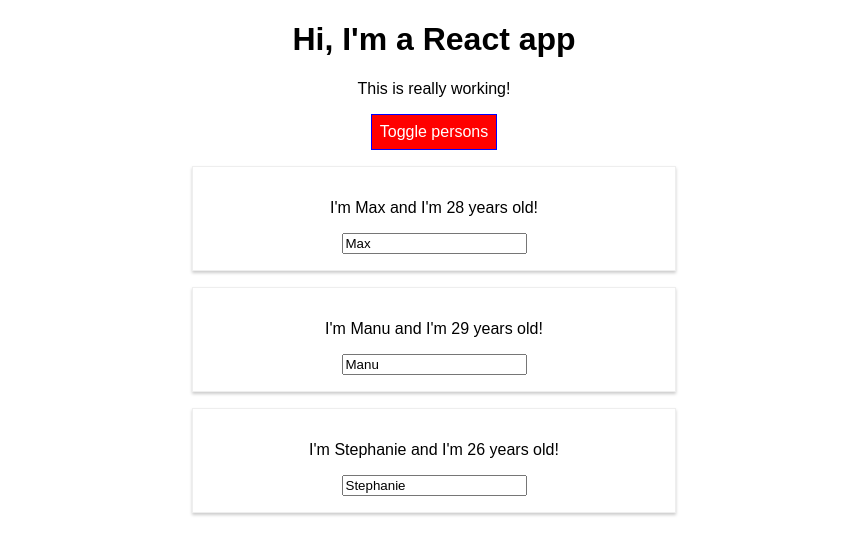
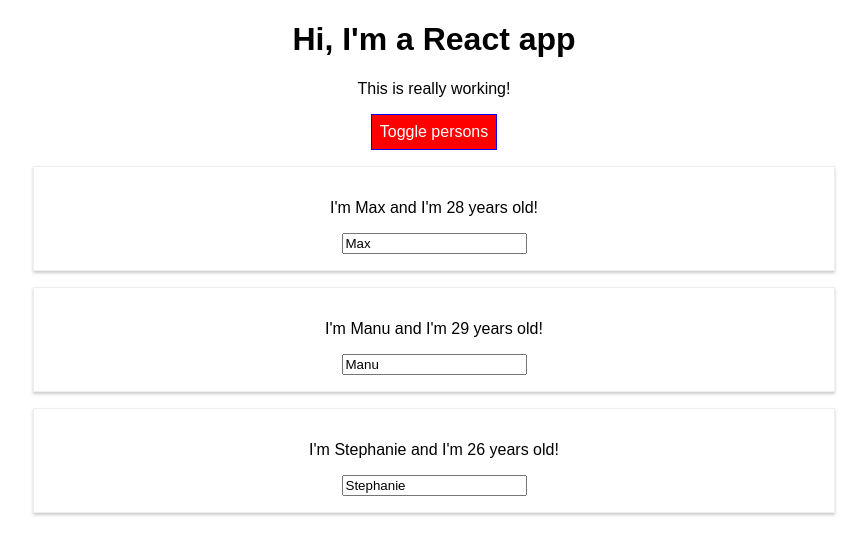
Before and after one commit to Flackus/react-complete-guide, a React (Create React App) app: page / in a window 1280 px wide. Both pictures are taken after a click on the button "Toggle persons". Shown: the top 554 px of the page, without its empty margins (206-1073 px from the left). Built offline with nearby package versions, Linux system fonts and the light colour scheme; the HTML template or start-up script is replaced by a standard one.

Commit message:
72. Styled Components & Dynamic Styles

```diff
--- a/src/App.js
+++ b/src/App.js
@@ -1,7 +1,22 @@
 import React, { Component } from 'react';
-import Radium, { StyleRoot } from 'radium';
+import styled from 'styled-components';
+
+import Person from './Person/Person';
+
 import './App.css';
-import Person from './Person/Person';
+
+const StyledButton = styled.button`
+    background-color: ${props => props.alt ? 'red' : 'green'};
+    color: white;
+    font: inherit;
+    border: 1px solid blue;
+    padding: 8px;
+
+    &:hover {
+        background-color: ${props => props.alt ? 'salmon' : 'lightgreen'};
+        color: black;
+    }
+`;
 
 class App extends Component {
     state = {
@@ -22,8 +37,7 @@
                 age: 26
             }
         ],
-        showPersons: false,
-        userInput: ''
+        showPersons: false
     }
 
     deletePersonHandler = (personIndex) => {
@@ -52,26 +66,9 @@
     }
 
     render() {
-        const style = {
-            backgroundColor: 'green',
-            color: 'white',
-            font: 'inherit',
-            border: '1px solid blue',
-            padding: '8px',
-            ':hover': {
-                backgroundColor: 'lightgreen',
-                color: 'black'
-            }
-        };
-
         let persons = null;
 
         if (this.state.showPersons) {
-            style.backgroundColor = 'red';
-            style[':hover'] = {
-                backgroundColor: 'salmon',
-                color: 'black'
-            };
             persons = (
                 <div>
                     {this.state.persons.map((person, index) => {
@@ -96,16 +93,18 @@
         }
 
         return (
-            <StyleRoot>
-                <div className='App'>
-                    <h1>Hi, I'm a React app</h1>
-                    <p className={classes.join(' ')}>This is really working!</p>
-                    <button style={style} onClick={this.togglePersonsHandler}>Toggle persons</button>
-                    {persons}
-                </div>
-            </StyleRoot>
+            <div className='App'>
+                <h1>Hi, I'm a React app</h1>
+                <p className={classes.join(' ')}>This is really working!</p>
+                <StyledButton
+                    onClick={this.togglePersonsHandler}
+                    alt={this.state.showPersons}>
+                    Toggle persons
+                </StyledButton>
+                {persons}
+            </div>
         );
     }
 }
 
-export default Radium(App);
+export default App;
--- a/src/Person/Person.css
+++ b/src/Person/Person.css
@@ -1,8 +1,8 @@
-.Person {
+/* .Person {
     width: 60%;
     margin: 16px auto;
     border: 1px solid #eee;
     box-shadow: 0 2px 3px #ccc;
     padding: 16px;
     text-align: center;
-}
+} */
--- a/src/Person/Person.js
+++ b/src/Person/Person.js
@@ -1,21 +1,29 @@
 import React from 'react';
-import Radium from 'radium';
+import styled from 'styled-components';
 
 import './Person.css';
 
+const StyledDiv = styled.div`
+    width: 60%;
+    margin: 16px auto;
+    border: 1px solid #eee;
+    box-shadow: 0 2px 3px #ccc;
+    padding: 16px;
+    text-align: center;
+
+    @media (min-width: 500px): {
+        width: 450px
+    }
+`;
+
 const person = (props) => {
-    const style = {
-        '@media (min-width: 500px)': {
-            width: '450px'
-        }
-    };
     return (
-        <div className="Person" style={style}>
+        <StyledDiv>
             <p onClick={props.click}>I'm {props.name} and I'm {props.age} years old!</p>
             <p>{props.children}</p>
             <input type="text" onChange={props.changed} value={props.name} />
-        </div>
+        </StyledDiv>
     );
 };
 
-export default Radium(person);
+export default person;
```
